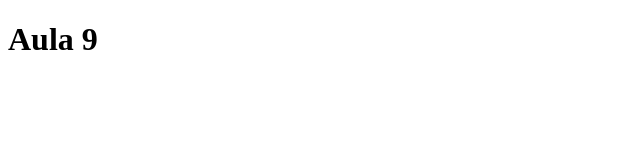
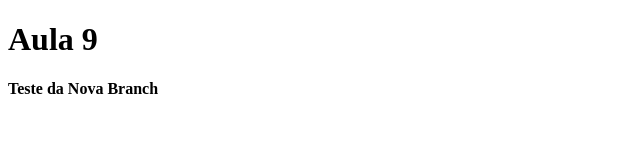
Before and after one commit to mheleno19/projeto_git, a plain HTML site: page index.html in a window 1280 px wide. Shown: the whole page, without its empty margins (0-640 px from the left). Drawn offline with Linux system fonts and the light colour scheme.

Commit message:
criação do título no index.html

```diff
--- a/index.html
+++ b/index.html
@@ -7,6 +7,7 @@
 </head>
 <body>
     <h1>Aula 9</h1>
+    <h4>Teste da Nova Branch</h4>
 
 
 </body>
```
